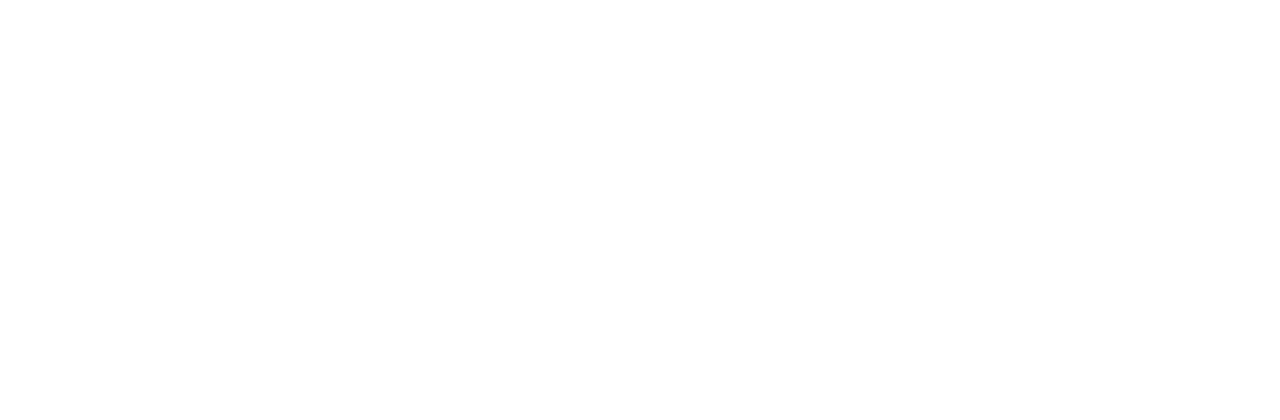
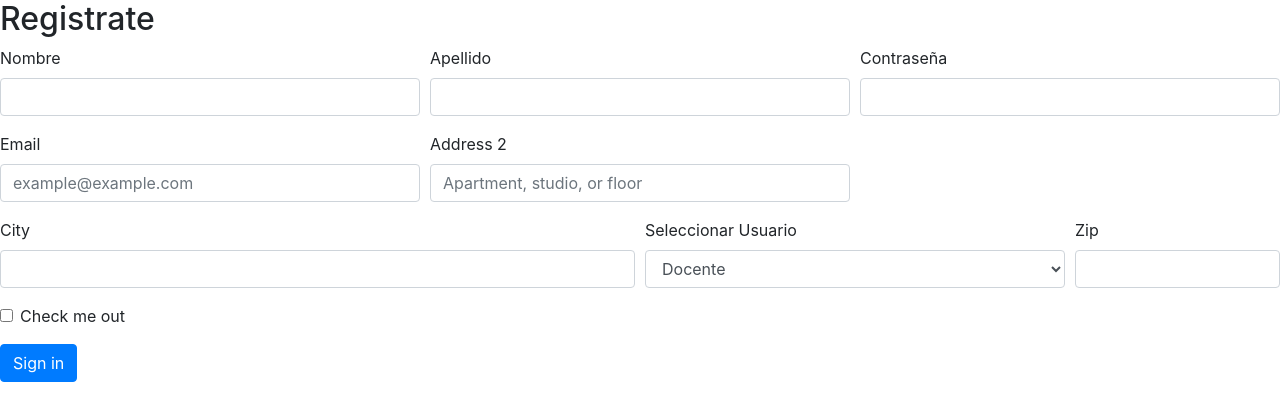
Before and after one commit to oriirivas/front-x-froge-team, an Angular app: page /register in a window 1280 px wide. Shown: the top 420 px of the page. Built offline with nearby package versions, Linux system fonts and the light colour scheme.

Commit message:
avance register

```diff
--- a/src/app/componets/register/register.component.html
+++ b/src/app/componets/register/register.component.html
@@ -12,8 +12,7 @@
           <label for="inputApellido4">Apellido</label>
           <input type="apellido" class="form-control" id="inputApellido4">
         </div>
-        <div class="form-row">
-          <div class="form-group col-md-4">
+        <div class="form-group col-md-4">
           <label for="inputContraseña4">Contraseña</label>
           <input type="contraseña" class="form-control" id="inputContraseña4">
         </div>
@@ -25,7 +24,6 @@
           <label for="inputAddress2">Address 2</label>
           <input type="text" class="form-control" id="inputAddress2" placeholder="Apartment, studio, or floor">
         </div>
-        <div class="form-row">
           <div class="form-group col-md-6">
           <label for="inputCity">City</label>
           <input type="text" class="form-control" id="inputCity">
```
